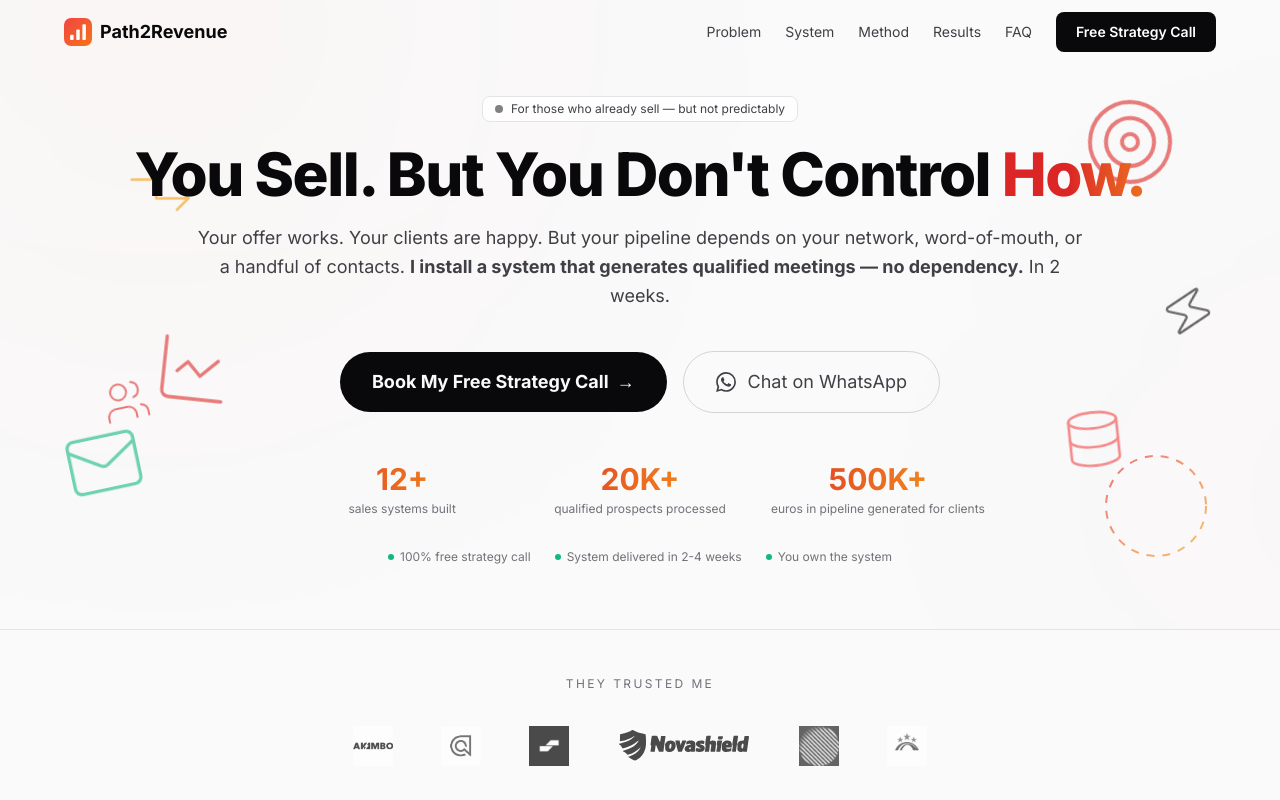
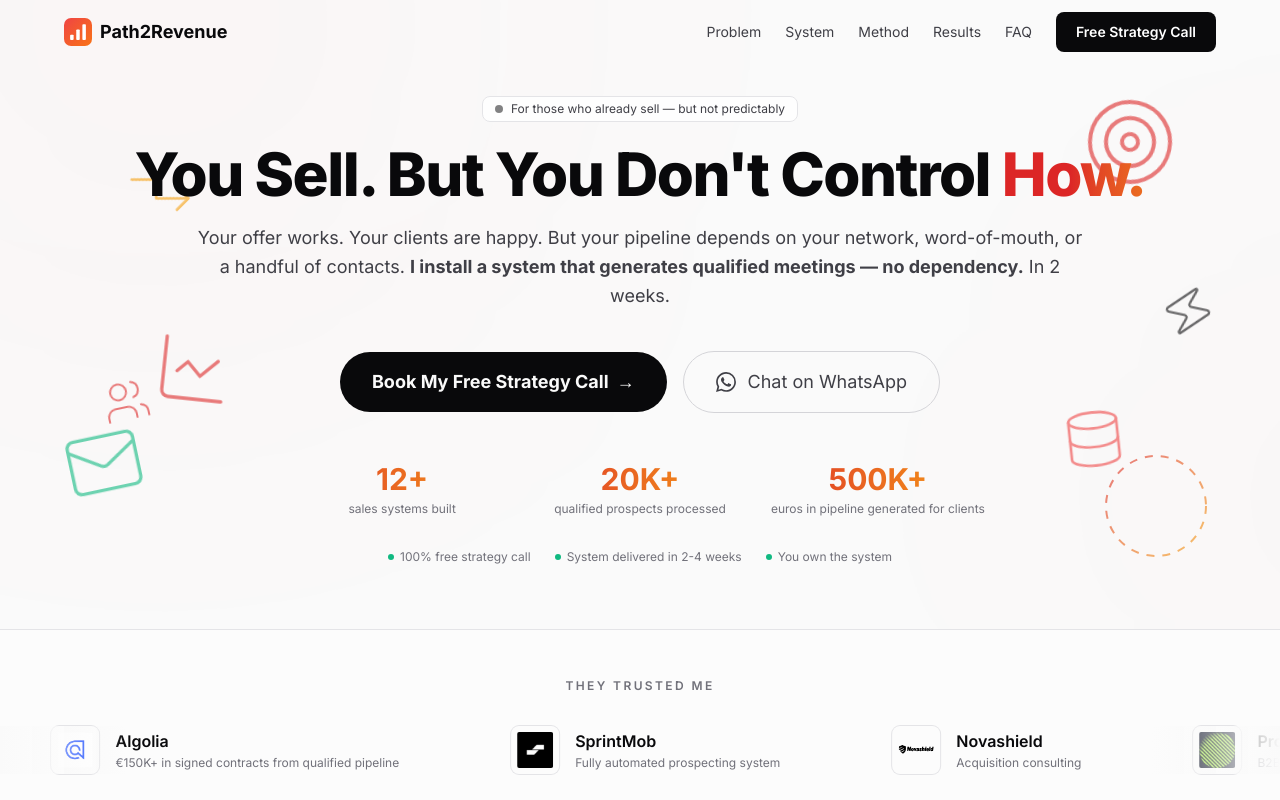
Before and after one commit to path2revenue/path2revenue, a Next.js app: page / in a window 1280 px wide. Shown: the top 800 px of the page. Built offline with nearby package versions, Linux system fonts and the light colour scheme.

Commit message:
fix: restore SocialProof marquee scroller with names + descriptions (enlarged)

```diff
--- a/app/components/SocialProof.jsx
+++ b/app/components/SocialProof.jsx
@@ -4,24 +4,62 @@ import { useConfig } from "@/lib/use-config";
 
 export default function SocialProof() {
     const { socialProof } = useConfig();
+    if (!socialProof?.items?.length) return null;
 
-    if (!socialProof?.items?.length) return null;
+    // Triple les items pour un scroll continu sans gap visible
+    const tripled = [...socialProof.items, ...socialProof.items, ...socialProof.items];
+
     return (
-        <section className="py-10 px-6 border-y border-[var(--color-border-default)]">
-            <div className="max-w-[1200px] mx-auto">
-                <div className="text-center mb-8">
-                    <span className="text-xs uppercase tracking-[0.2em] text-[var(--color-text-muted)]">{socialProof.eyebrow}</span>
-                </div>
-                <div className="flex flex-wrap items-center justify-center gap-8 md:gap-12 opacity-70">
-                    {socialProof.items.map((item, i) => (
-                        <div key={i} className="flex flex-col items-center gap-2 group" title={item.description}>
-                            {item.image ? (
-                                <img src={item.image} alt={item.text} className="h-8 md:h-10 w-auto object-contain grayscale group-hover:grayscale-0 transition-all duration-300" />
-                            ) : (
-                                <span className="text-sm font-semibold text-[var(--color-text-secondary)]">{item.text}</span>
-                            )}
-                        </div>
-                    ))}
+        <section className="py-12 overflow-hidden border-y border-[var(--color-border-default)] bg-[var(--color-bg-surface)]/50">
+            {socialProof.eyebrow && (
+                <p className="text-center text-xs uppercase tracking-[0.2em] font-semibold text-[var(--color-text-muted)] mb-8">
+                    {socialProof.eyebrow}
+                </p>
+            )}
+
+            {/* Marquee container — full width, no max-w constraint */}
+            <div className="relative w-full">
+                {/* Fade edges */}
+                <div className="pointer-events-none absolute inset-y-0 left-0 w-20 sm:w-32 z-10 bg-gradient-to-r from-[var(--color-bg-primary)] to-transparent" />
+                <div className="pointer-events-none absolute inset-y-0 right-0 w-20 sm:w-32 z-10 bg-gradient-to-l from-[var(--color-bg-primary)] to-transparent" />
+
+                {/* Scrolling track */}
+                <div
+                    className="flex w-max animate-[marquee_40s_linear_infinite] hover:[animation-play-state:paused]"
+                >
+                    {tripled.map((item, i) => {
+                        const isObj = typeof item === "object";
+                        const text = isObj ? item.text : item;
+                        const img = isObj ? item.image : null;
+                        const desc = isObj ? item.description : null;
+
+                        return (
+                            <div
+                                key={i}
+                                className="flex items-center gap-4 mx-10 sm:mx-14 shrink-0"
+                            >
+                                {img && (
+                                    <img
+                                        src={img}
+                                        alt={text || "client"}
+                                        width={48}
+                                        height={48}
+                                        className="rounded-lg object-contain w-12 h-12 p-1.5 bg-white/5 ring-1 ring-[var(--color-border-default)]"
+                                    />
+                                )}
+                                <div className="whitespace-nowrap">
+                                    <span className="text-base font-semibold text-[var(--color-text-primary)]">
+                                        {text}
+                                    </span>
+                                    {desc && (
+                                        <p className="text-xs text-[var(--color-text-muted)] leading-tight mt-0.5">
+                                            {desc}
+                                        </p>
+                                    )}
+                                </div>
+                            </div>
+                        );
+                    })}
                 </div>
             </div>
         </section>
```
